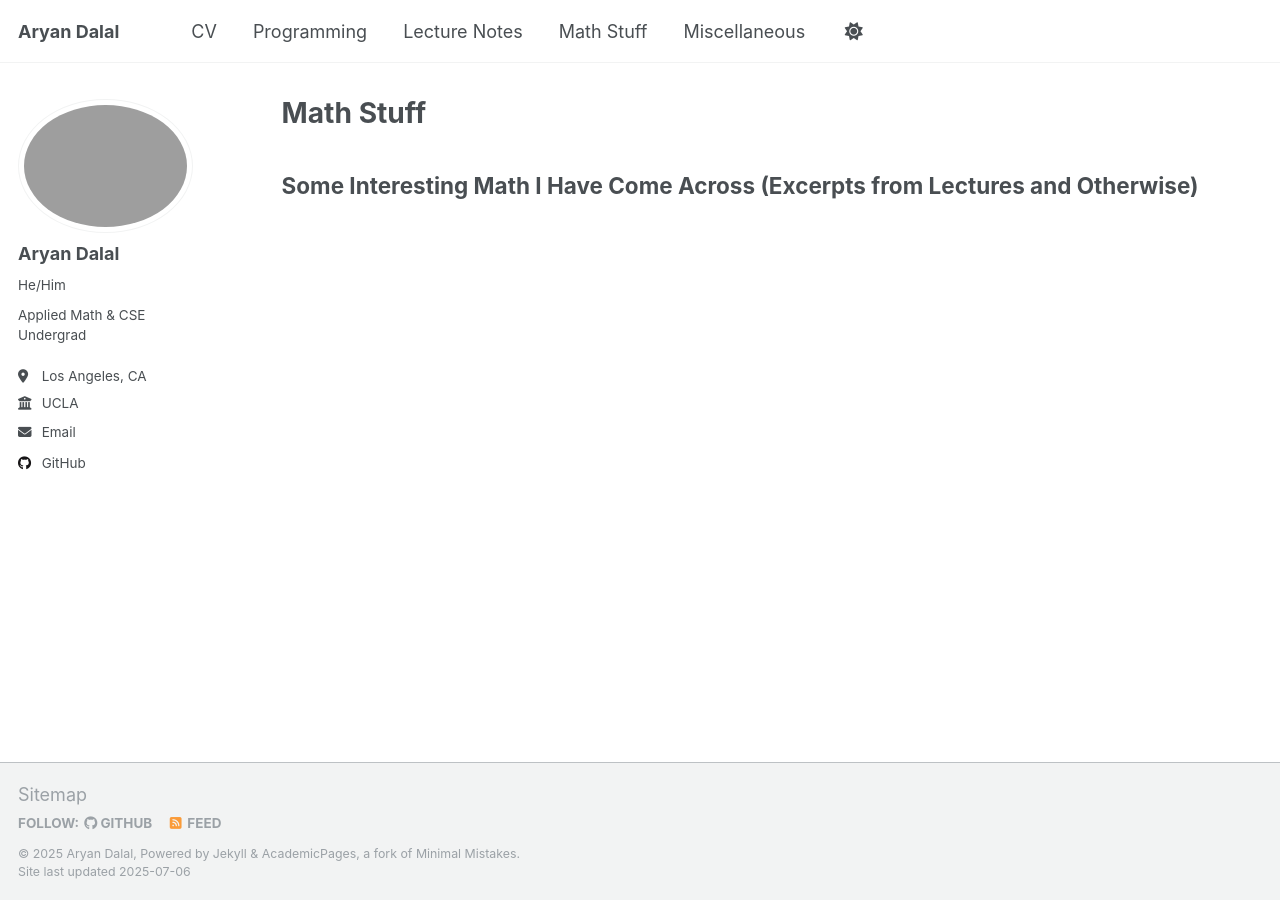
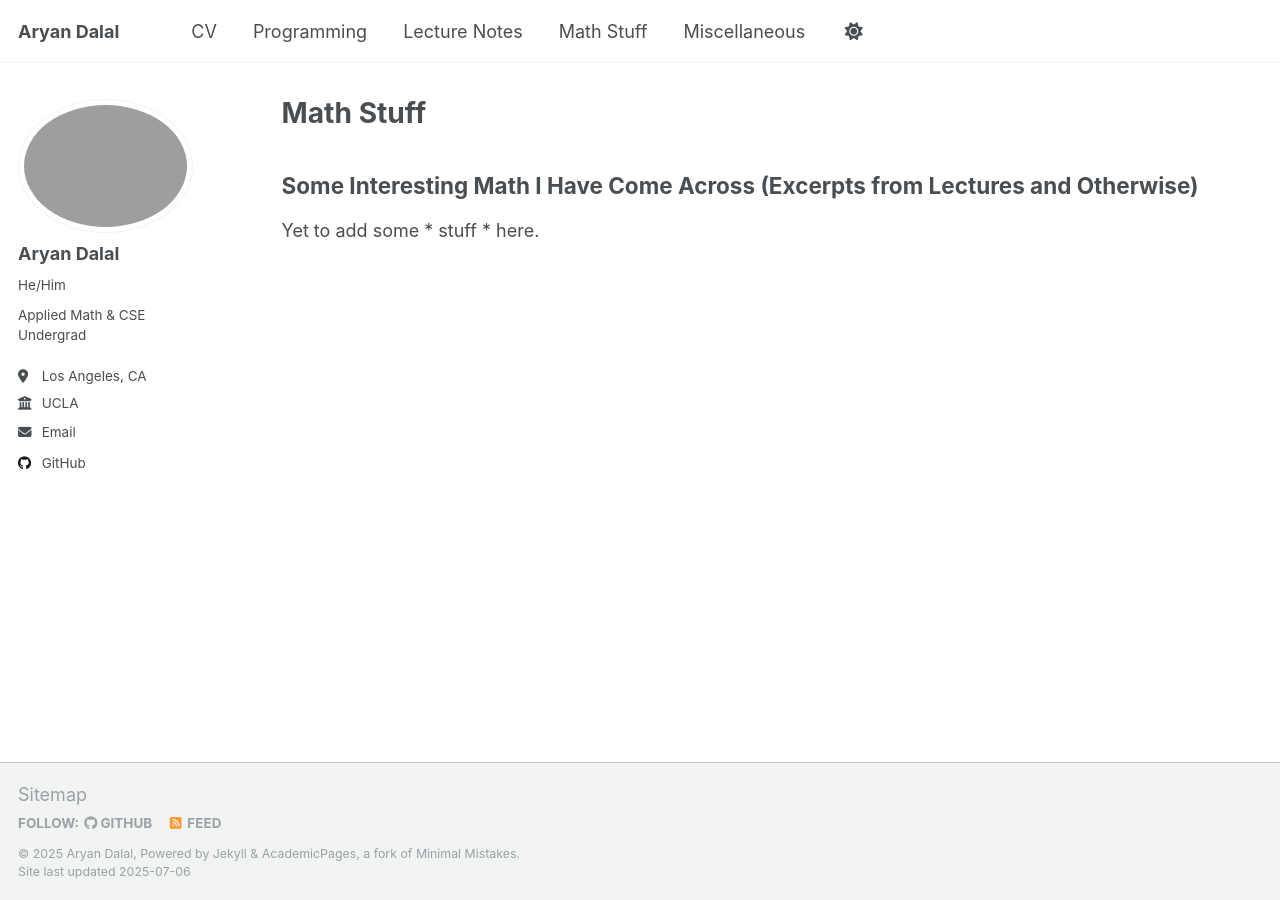
Before and after one commit to DalalAryan/DalalAryan.github.io, a Jekyll site: the page built from _pages/mathstuff.md, in a window 1280 px wide. Built offline with Jekyll 4.4.1, drawn with Linux system fonts in a browser that asks for light colours; a script that is not in the unit is left out.

Commit message:
Update mathstuff.md

```diff
--- a/_pages/mathstuff.md
+++ b/_pages/mathstuff.md
@@ -9,3 +9,4 @@ redirect_from:
 
 Some Interesting Math I Have Come Across (Excerpts from Lectures and Otherwise)
 -------
+Yet to add some * stuff * here.
```
